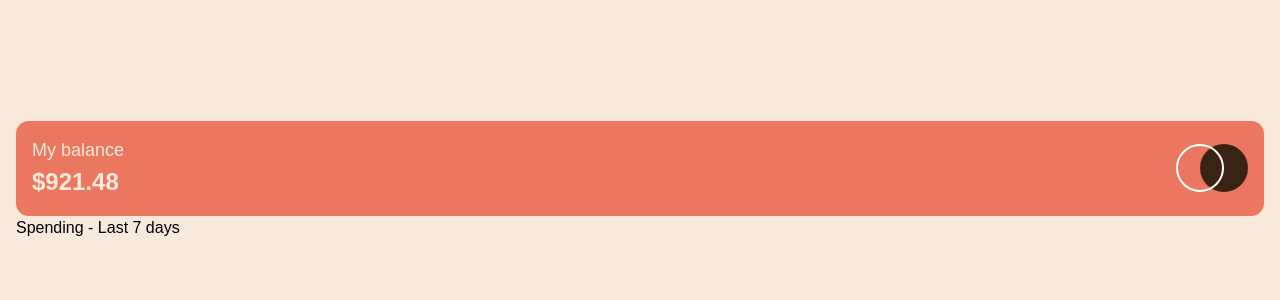
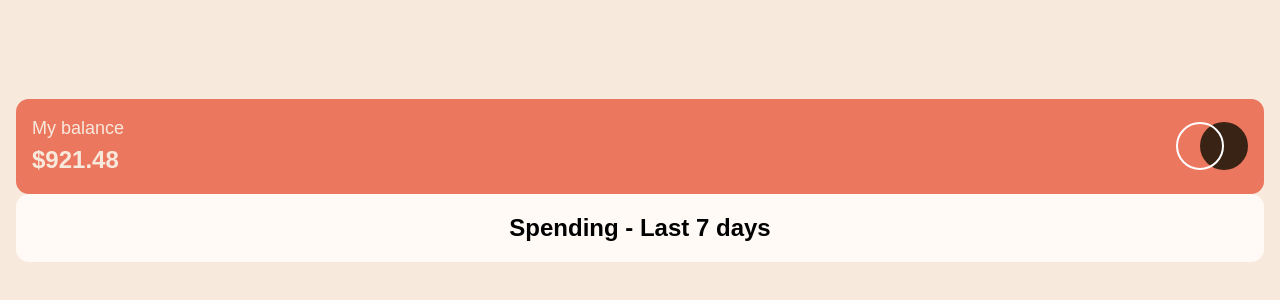
Before and after one commit to SebastianLaka/expenses-chart-component, a Vue app: page / in a window 1280 px wide. Shown: the part 220-520 px from the top of the page. Built offline with nearby package versions, Linux system fonts and the light colour scheme.

Commit message:
Add styles for chart body with header

```diff
--- a/src/components/chart-component.vue
+++ b/src/components/chart-component.vue
@@ -54,6 +54,16 @@
          align-items: center;
         }
       }
+      .chart-body{
+        padding: 1em;
+        background-color: $very-pale-orange;
+        border-radius: .8em;
+        .chart-body-header{
+          text-align: center;
+          font-weight: $font-bold-size;
+          font-size: $secondary-size;
+        }
+      }
     }
   }
 }
```
